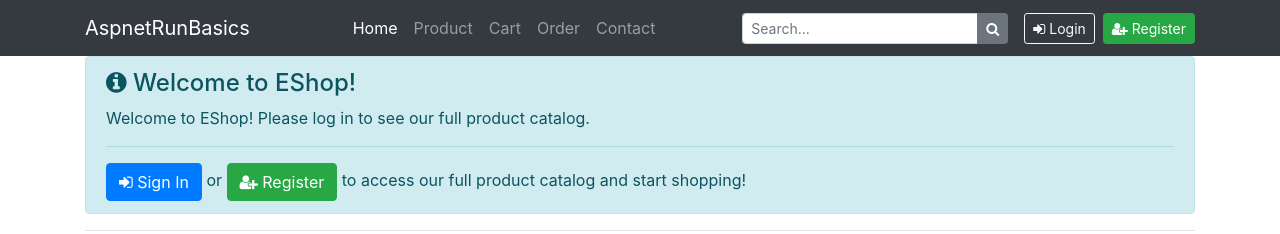
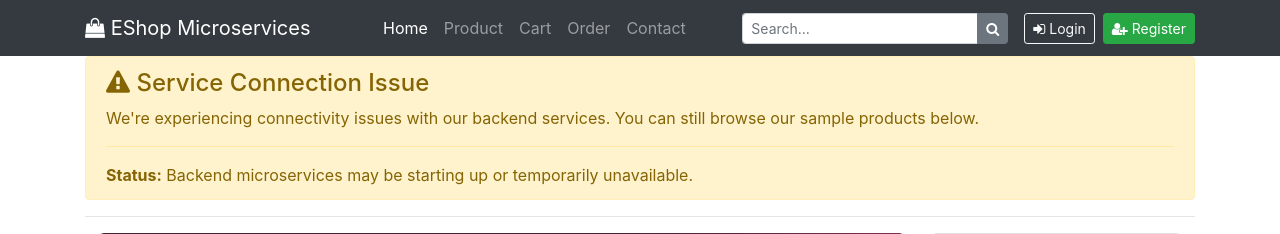
Before and after one commit to alicanadire/microservices-toyshop, an ASP.NET Core app: page / in a window 1280 px wide. Shown: the top 234 px of the page. Run offline with ASP.NET Core 8, Linux system fonts and the light colour scheme; data that the repository does not hold is empty; some libraries are stand-ins or nearby versions.

Commit message:
Update site title and navigation branding
cgen-ebf20e6e08834ca787161e11eb3b4e12

```diff
--- a/src/WebApps/Shopping.Web/Pages/Index.cshtml
+++ b/src/WebApps/Shopping.Web/Pages/Index.cshtml
@@ -4,18 +4,36 @@
     ViewData["Title"] = "Home page";
 }
 
-@if (!string.IsNullOrEmpty(Model.ErrorMessage))
+@if (!Model.IsDataLoaded)
+{
+    <div class="alert alert-warning" role="alert">
+        <h4 class="alert-heading"><i class="fa fa-exclamation-triangle"></i> Service Connection Issue</h4>
+        <p>We're experiencing connectivity issues with our backend services. You can still browse our sample products below.</p>
+        <hr>
+        <p class="mb-0">
+            <strong>Status:</strong> Backend microservices may be starting up or temporarily unavailable.
+        </p>
+    </div>
+}
+else if (!User.Identity?.IsAuthenticated == true && !string.IsNullOrEmpty(Model.ErrorMessage))
 {
     <div class="alert alert-info" role="alert">
-        <h4 class="alert-heading"><i class="fa fa-info-circle"></i> Welcome to EShop!</h4>
-        <p>@Model.ErrorMessage</p>
+        <h4 class="alert-heading"><i class="fa fa-info-circle"></i> Welcome to EShop Microservices!</h4>
+        <p>Discover our amazing product catalog powered by modern microservices architecture.</p>
         <hr>
         <p class="mb-0">
             <a href="/Account/Login" class="btn btn-primary"><i class="fa fa-sign-in"></i> Sign In</a>
             or
             <a href="/Account/Register" class="btn btn-success"><i class="fa fa-user-plus"></i> Register</a>
-            to access our full product catalog and start shopping!
+            to access your cart and place orders!
         </p>
+    </div>
+}
+else if (User.Identity?.IsAuthenticated == true)
+{
+    <div class="alert alert-success" role="alert">
+        <h4 class="alert-heading"><i class="fa fa-user"></i> Welcome back, @User.Identity.Name!</h4>
+        <p>Browse our products and continue shopping. Your cart and order history are available.</p>
     </div>
 }
 
--- a/src/WebApps/Shopping.Web/Pages/Shared/_Layout.cshtml
+++ b/src/WebApps/Shopping.Web/Pages/Shared/_Layout.cshtml
@@ -3,7 +3,7 @@
 <head>
     <meta charset="utf-8" />
     <meta name="viewport" content="width=device-width, initial-scale=1.0" />
-    <title>@ViewData["Title"] - AspnetRunBasics</title>
+    <title>@ViewData["Title"] - EShop Microservices</title>
 
     <!-- CSS -->
     <link href="//maxcdn.bootstrapcdn.com/bootstrap/4.0.0/css/bootstrap.min.css" rel="stylesheet" type="text/css">
@@ -17,7 +17,9 @@
 
         <nav class="navbar navbar-expand-md navbar-dark bg-dark">
             <div class="container">
-                <a class="navbar-brand" asp-area="" asp-page="/Index">AspnetRunBasics</a>
+                <a class="navbar-brand" asp-area="" asp-page="/Index">
+                    <i class="fa fa-shopping-bag"></i> EShop Microservices
+                </a>
                 <button class="navbar-toggler" type="button" data-toggle="collapse" data-target="#navbarsExampleDefault" aria-controls="navbarsExampleDefault" aria-expanded="false" aria-label="Toggle navigation">
                     <span class="navbar-toggler-icon"></span>
                 </button>
```
